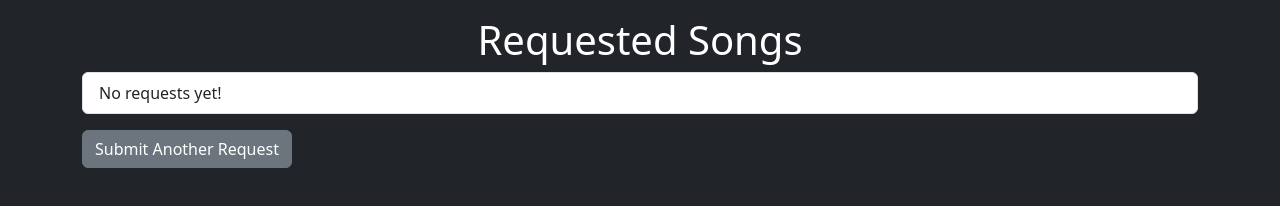
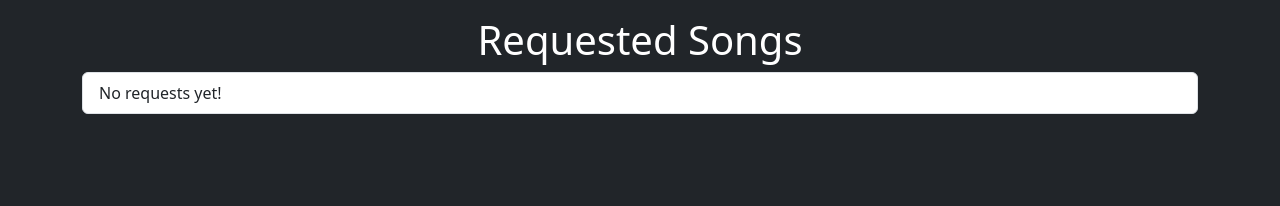
Before and after one commit to tomhall82/dj-request-meltdown, a plain HTML site: page requests.html in a window 1280 px wide. Drawn offline with nearby package versions, Linux system fonts and the light colour scheme.

Commit message:
removed add another request button

```diff
--- a/requests.html
+++ b/requests.html
@@ -13,9 +13,6 @@
     <h1 class="text-center">Requested Songs</h1>
     <div class="container-sm">
       <ul id="requestList" class="list-group"></ul>
-      <a href="index.html" class="btn btn-secondary mt-3"
-        >Submit Another Request</a
-      >
     </div>
 
     <!-- Link to the external JavaScript file -->
```
